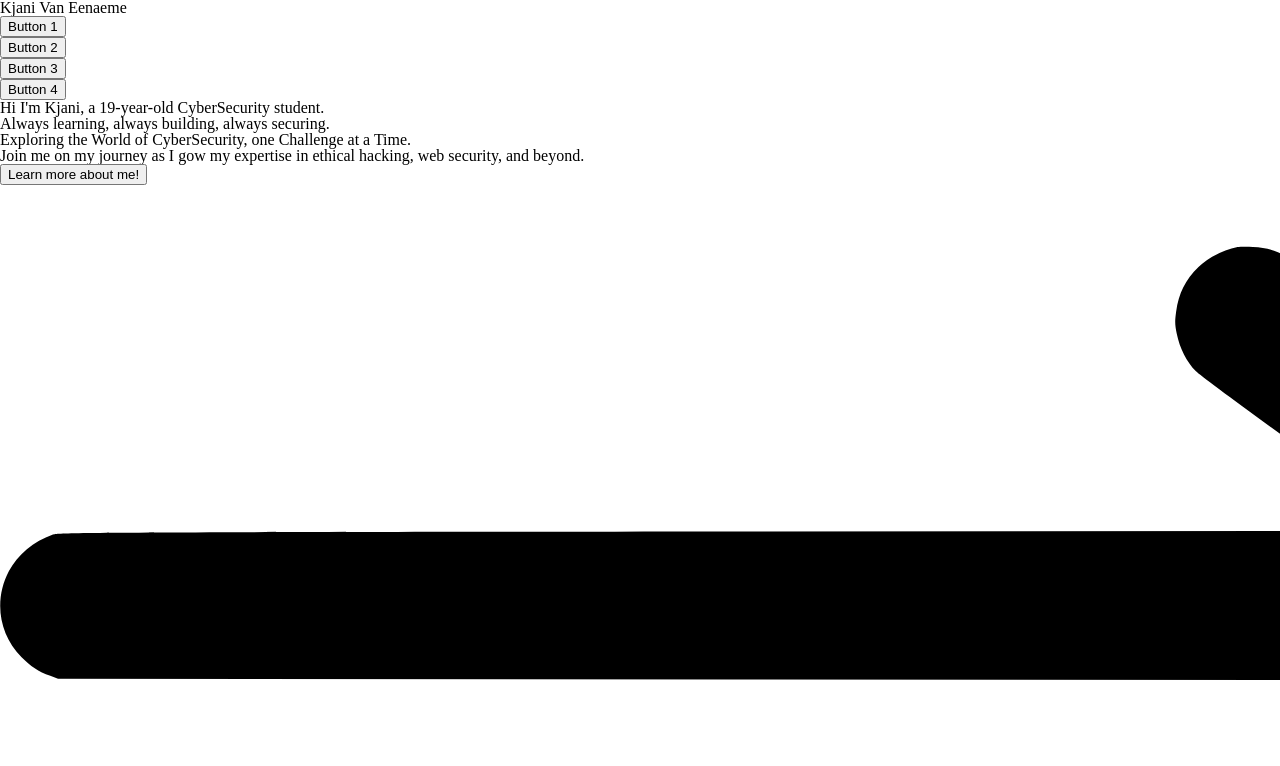
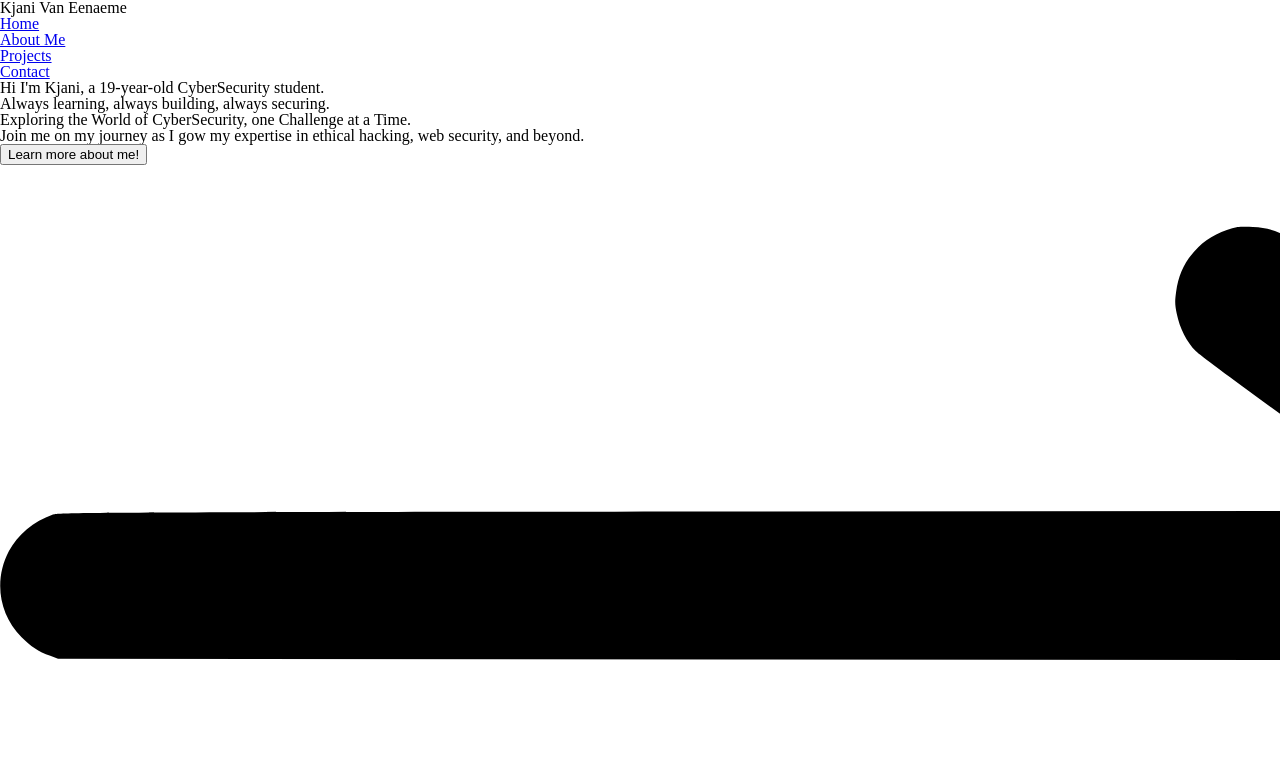
Before and after one commit to KjaniVE/kjani-verse, a plain HTML site: page index.html in a window 1280 px wide. Shown: the top 766 px of the page. Drawn offline with Linux system fonts and the light colour scheme.

Commit message:
removed the buttons in the navigation and changed them to links as for not needing javascript to navigate between the pages

```diff
--- a/index.html
+++ b/index.html
@@ -19,18 +19,10 @@
         <h2>Kjani Van Eenaeme</h2>
 
         <ul>
-            <li>
-                <button>Button 1</button>
-            </li>
-            <li>
-                <button>Button 2</button>
-            </li>
-            <li>
-                <button>Button 3</button>
-            </li>
-            <li>
-                <button>Button 4</button>
-            </li>
+            <li><a href="#" class="active">Home</a></li>
+            <li><a href="#">About Me</a></li>
+            <li><a href="#">Projects</a></li>
+            <li><a href="#">Contact</a></li>
         </ul>
     </nav>
 </header>
@@ -49,7 +41,7 @@
 
         <div>
             <button>Learn more about me!</button>
-            <img src="images/background-arrow.svg" alt="">
+            <img src="images/background-arrow.svg" alt="" class="background-arrow">
         </div>
     </section>
 
```
